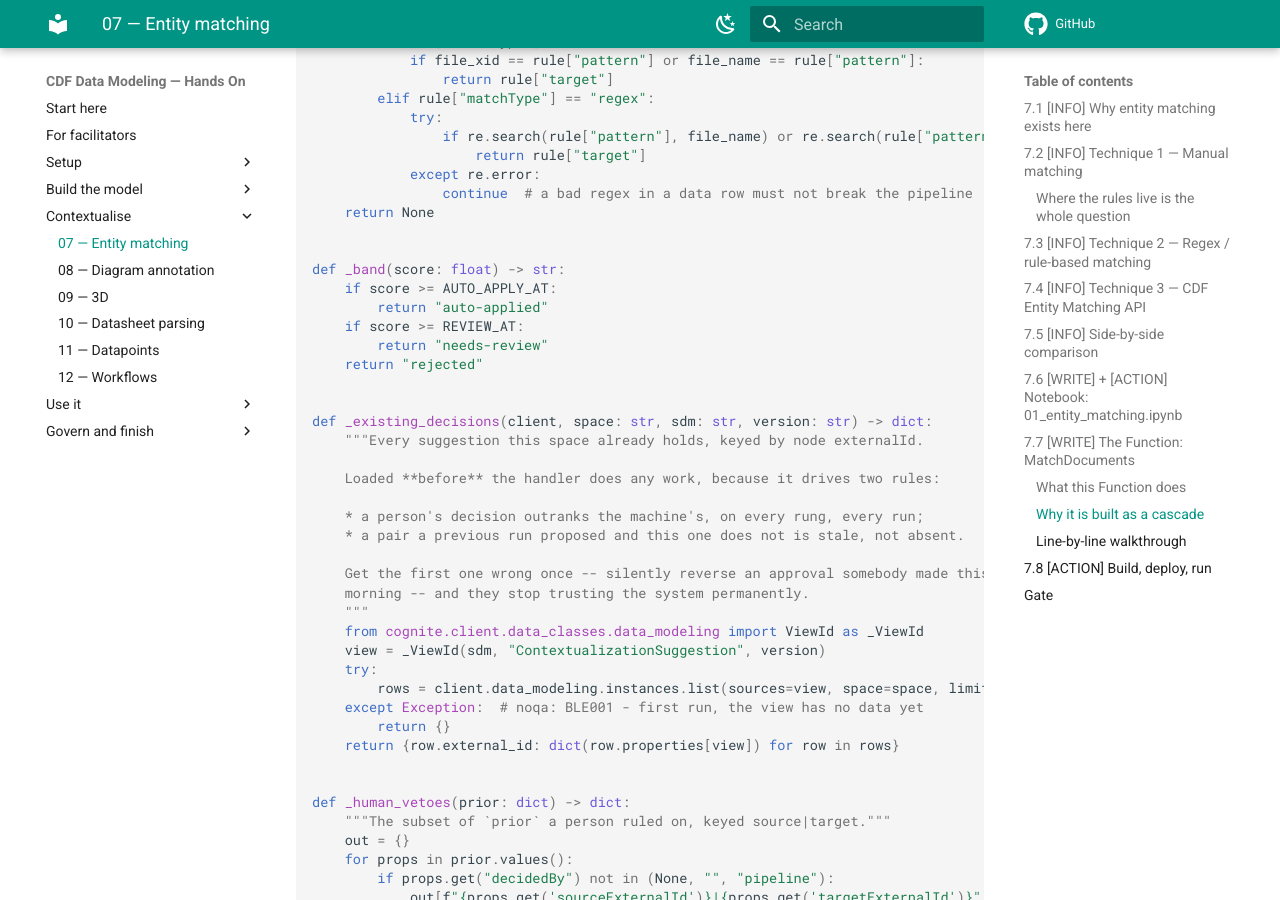
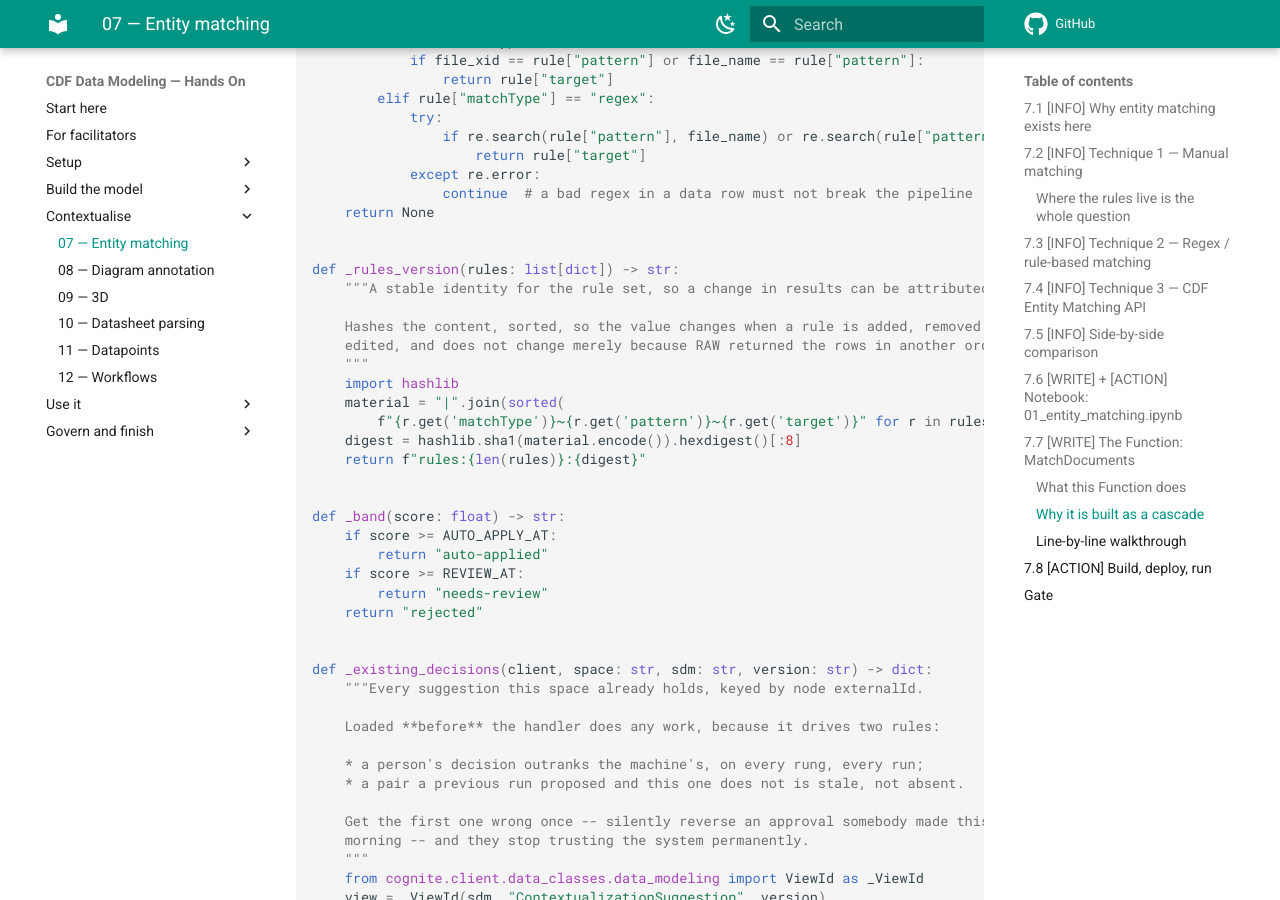
Before and after one commit to sebastian-srikanth/cdf-data-modeling-handson, an MkDocs documentation site: the page built from docs/07-entity-matching.md, in a window 1280 px wide and 900 px high, scrolled down 8250 px. Built offline with MkDocs 1.6.1 and Material for MkDocs 9.7.7, drawn with Linux system fonts in a browser that asks for light colours; comment, search, counter and statistics services are not loaded; some of the changed text lies outside the part shown.

Commit message:
Make rulesVersion mean something, and correct the capstone's own answer key
Walking 17.8 as a learner would found two things wrong with what I had written.

rulesVersion was a row count. It is correct for an added or deleted rule and
silent for an EDITED one -- which is the change the capstone asks you to make,
and the most common change there is. The count read rules:2 on both sides of the
incident while the results plainly disagreed, so the answer key's "different
values mean the rule set changed" was false exactly when it mattered. It is a
content hash now, sorted so RAW's row order cannot move it, still carrying the
count for a human to read. Four tests pin it.

A version that does not move when the thing it versions moves is worse than no
version, because you will trust it.

The second correction improves the story rather than repairing it. I wrote that
the gate "passed anyway because the budget was 5". It did not pass -- it failed,
on unresolvedCount, because with the rule broken no rung could resolve the P&ID
and MAX_UNRESOLVED is 0. Both counters I would have nominated in advance,
staleRemovedCount and supersededCount, moved and were well inside budget.

So the gate caught a regression through an assertion nobody would have designed
the alert around, and the answer key now says that: a gate with several
independent cheap assertions catches failures no single one of them anticipated.

Also: chapter 18 claimed four transformations. There are five.

```diff
--- a/docs/07-entity-matching.md
+++ b/docs/07-entity-matching.md
@@ -367,6 +367,19 @@
     return None
 
 
+def _rules_version(rules: list[dict]) -> str:
+    """A stable identity for the rule set, so a change in results can be attributed.
+
+    Hashes the content, sorted, so the value changes when a rule is added, removed OR
+    edited, and does not change merely because RAW returned the rows in another order.
+    """
+    import hashlib
+    material = "|".join(sorted(
+        f"{r.get('matchType')}~{r.get('pattern')}~{r.get('target')}" for r in rules))
+    digest = hashlib.sha1(material.encode()).hexdigest()[:8]
+    return f"rules:{len(rules)}:{digest}"
+
+
 def _band(score: float) -> str:
     if score >= AUTO_APPLY_AT:
         return "auto-applied"
@@ -715,9 +728,12 @@
             "runId": run_id,
             "technique": technique,
             "status": "completed",
-            # The rule set is identified by its row count, so a results change can be
-            # attributed to a rules change rather than argued about.
-            "rulesVersion": f"rules:{len(rules)}",
+            # The rule set is identified by a hash of its CONTENT, not by its row
+            # count. A count is the obvious choice and it is wrong: editing a rule --
+            # the single most common change -- leaves the count identical, so the
+            # version says nothing changed while the results say otherwise. Measured
+            # exactly that way before this was fixed.
+            "rulesVersion": _rules_version(rules),
             "startedTime": _ts(started),
             "completedTime": _ts(now),
             "scannedCount": len(resolved) + len(below) + len(unresolved),
```
Also changed, not shown: docs/17-cross-cutting-mastery.md (+27 -3 lines), docs/18-pr-and-merge.md (+2 -2 lines), 2 other files.
